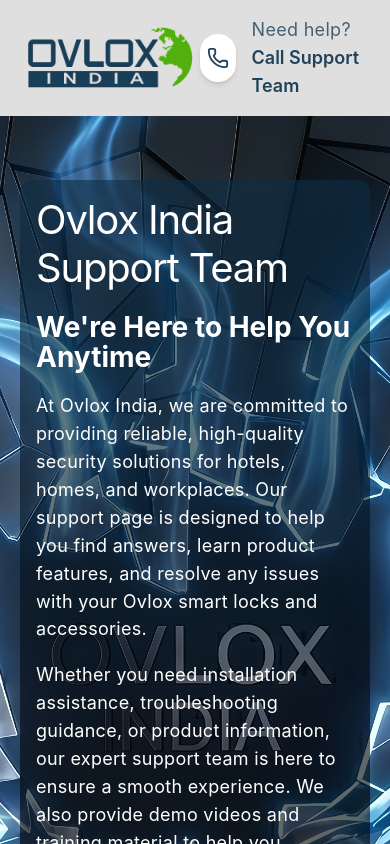
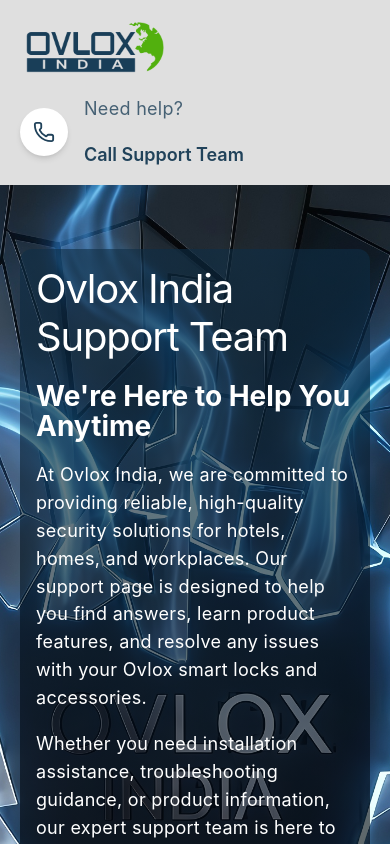
Before and after one commit to AtikshaRana/ovlox, a Next.js app: page / in a window 390 px wide. Shown: the top 844 px of the page. Built offline with nearby package versions, Linux system fonts and the light colour scheme.

Commit message:
Fixed the header

```diff
--- a/app/components/SupportTeam.tsx
+++ b/app/components/SupportTeam.tsx
@@ -45,22 +45,22 @@
 export default function SupportTeam() {
     return (
         <section className="bg-gradient-to-b from-[#101828] to-[#8cdff4]">
-        <div className="max-w-7xl mx-auto px-4 py-12 relative">
+        <div className="container">
           {/* Background Gradient */}
-          <div className="absolute inset-0 -z-10 bg-gradient-to-r from-blue-500 via-blue-400 to-blue-300 opacity-80"></div>
+          <div className="absolute inset-0 -z-10"></div>
 
           <h1 className="text-4xl font-bold text-center mb-[60px]! text-white">Our Support Team</h1>
 
           {/* Flex container with wrap */}
-          <div className="flex flex-wrap justify-center gap-5">
+          <div className="flex flex-wrap justify-center w-[calc(100%+20px)] ml-[-10px]">
             {teamMembers.map((member, index) => (
               <div
                 key={index}
-                className="relative w-full sm:w-[45%] md:w-[30%] rounded-xl overflow-hidden shadow-2xl
-                           transform transition-transform duration-500  hover:shadow-blue-400/50 group"
+                className="relative w-full  mx-[10px] sm:w-[45%]  md:w-[calc(33.33%-20px)] rounded-xl overflow-hidden shadow-2xl
+                           transform transition-transform duration-500  hover:shadow-blue-400/50 group mb-[20px]  "
               >
                 {/* Image */}
-                <div className="relative h-[435px] w-full">
+                <div className="relative h-[400px] w-full">
                   <Image
                     src={member.photo}
                     alt={member.name}
--- a/app/components/header.tsx
+++ b/app/components/header.tsx
@@ -3,9 +3,13 @@
 
 export default function Header() {
   return (
-    <header className="bg-[#DFDFDF] py-4">
-      <div className="container">
-        <div className="mx-auto flex items-center justify-between">
+    <header className="bg-[#DFDFDF] py-4 sticky top-0 z-50">
+      <div className="container mx-auto px-4">
+        <div className="
+          flex flex-col sm:flex-row
+          items-left sm:items-center
+          justify-between gap-4 md:gap-0
+        ">
 
           {/* Logo */}
           <div className="flex-shrink-0">
@@ -14,21 +18,21 @@
               alt="Ovlox Logo"
               width={180}
               height={180}
-              className="object-contain"
+              className="object-contain w-[150px] md:w-[180px]"
             />
           </div>
 
           {/* Support Section */}
           <div className="flex items-center gap-4">
 
-            {/* Icon circle */}
+            {/* Icon */}
             <div className="flex items-center justify-center w-12 h-12 rounded-full bg-white shadow-md">
               <Phone size={22} className="text-[#20425a]" />
             </div>
 
             {/* Text */}
             <div className="leading-tight text-left">
-              <p className="text-sm text-[#20425a] opacity-80 mb-0! ">
+              <p className="text-sm text-[#20425a] opacity-80">
                 Need help?
               </p>
 
```
